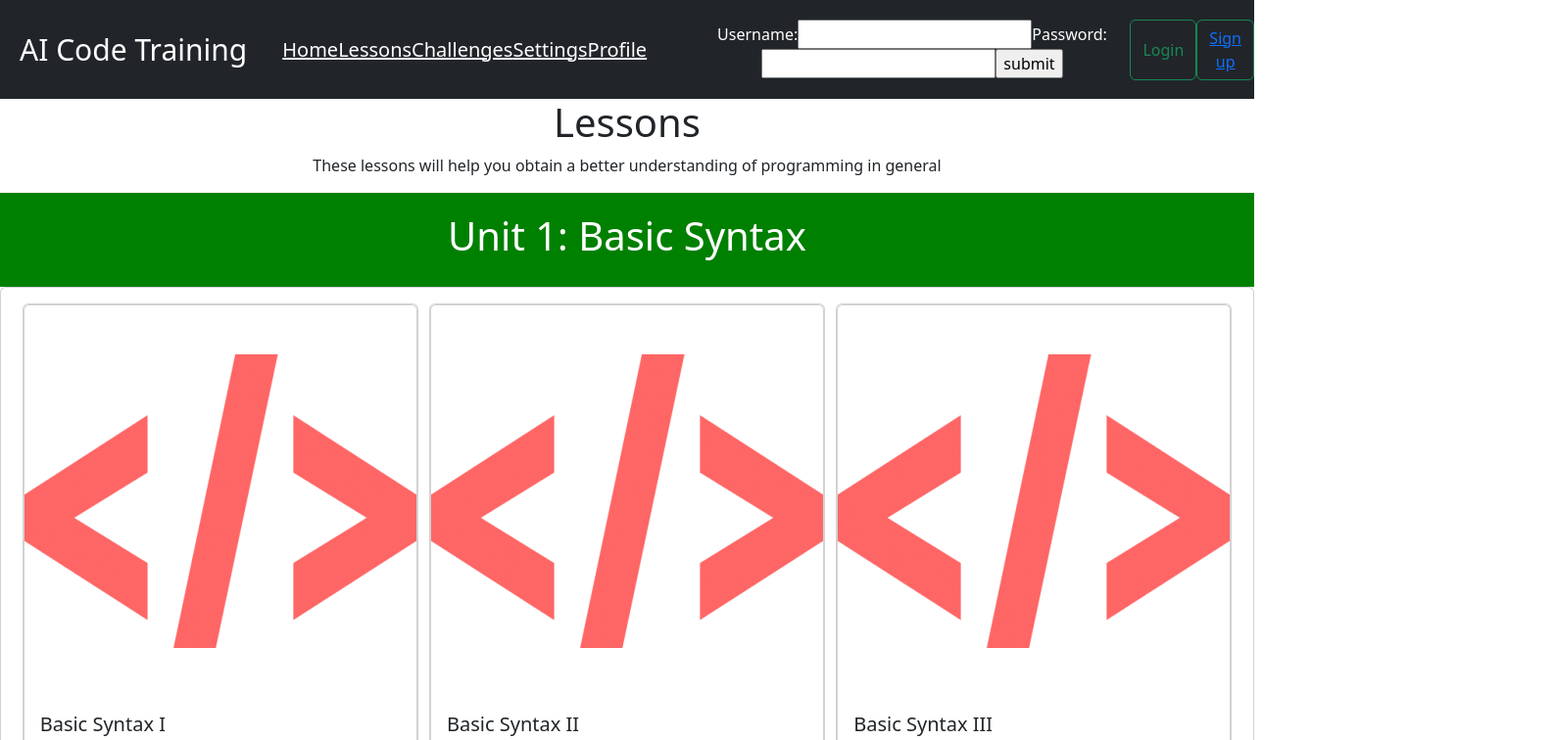
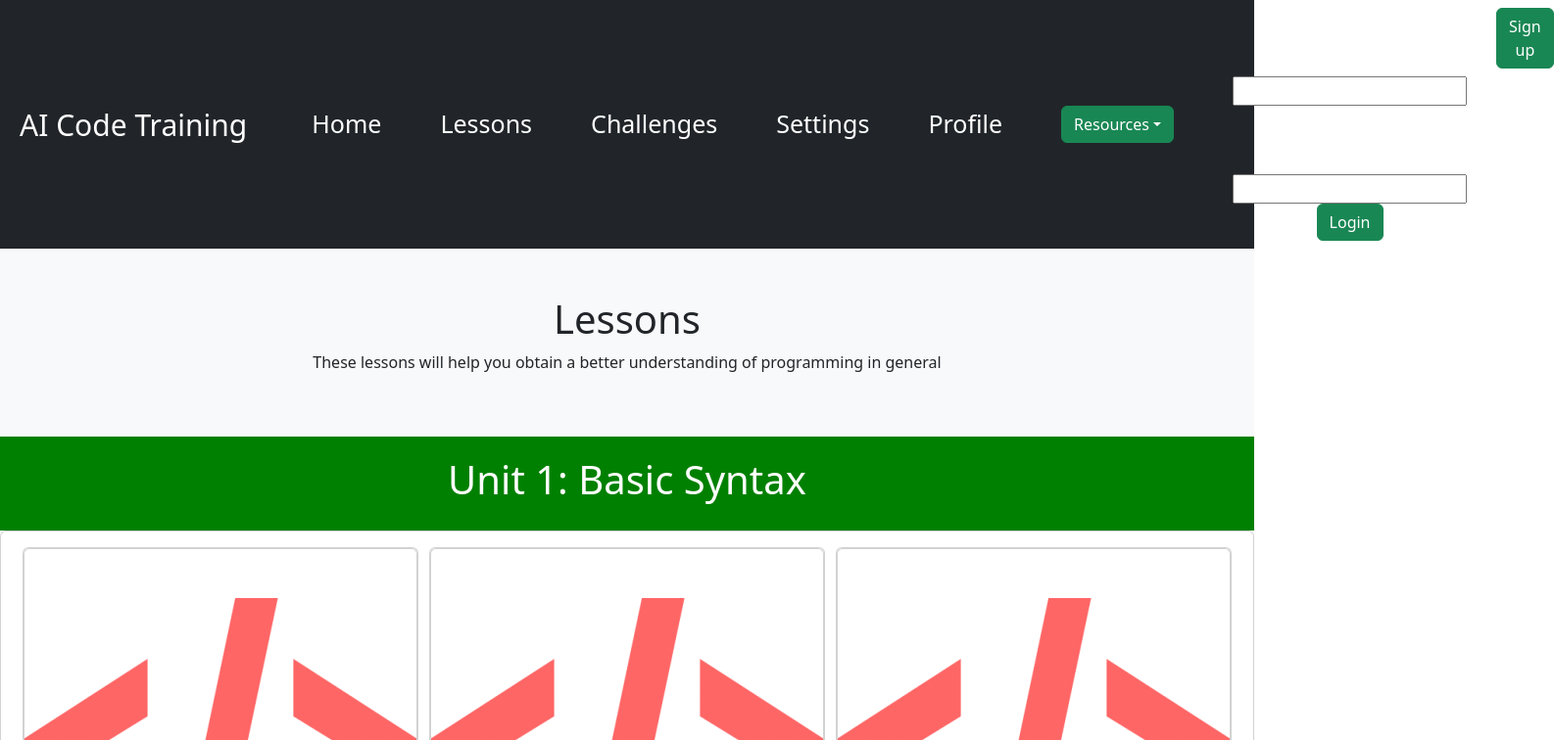
Before and after one commit to SebC750/Confession_Booth, a React (Create React App) app: page /Lessons in a window 1280 px wide. Shown: the top 756 px of the page at 98% size, 1586 px wide, since content can reach past the window. Built offline with nearby package versions, Linux system fonts and the light colour scheme.

Commit message:
git commit

```diff
--- a/src/App.css
+++ b/src/App.css
@@ -9,6 +9,17 @@
 .trix-toolbar{
   color: blue;
 }
+.navbar{
+  padding: 20px;
+}
+.profile_title{
+  padding-left: 20px;
+}
+.navbar-nav > li{
+  padding-left:30px;
+  padding-right:30px;
+}
+
 @media (prefers-reduced-motion: no-preference) {
   .App-logo {
     animation: App-logo-spin infinite 20s linear;
@@ -21,7 +32,7 @@ trix-editor {
   display: block;
   height: calc(100vh - 3rem - 98px) !important;
   overflow-y: scroll;
-  padding: 1rem;
+  padding: 200px;
   font-size: 1.3rem;
   letter-spacing: .04rem;
   line-height: 1.8rem;
@@ -60,8 +71,8 @@ trix-editor {
   height: 300px
 }
 .profile_name{
-  padding: 20px;
-
+  padding-top: 80px;
+  padding-right:1800px;
 }
 .title_padding {
   padding: 20px;
--- a/src/Challenges.js
+++ b/src/Challenges.js
@@ -13,13 +13,17 @@ import background from "./background image.jpg"
 import big from "./big_o_graph.png"
 import loop from "./Loop1.png"
 import shop from "./shop2.jpg"
-import employee from "./employee.jpg"
+import employee from "./employee.png"
+import calc from "./calculator.png"
 const Challenges = () => {
     return (
          <div>
             <Navbar> </Navbar>
+            <div class="container-fluid text-sm-center p-5 bg-light">
             <h1> Challenges </h1>
             <p> Choose a challenge to complete! </p>
+            </div>
+
             <div class="simple_program_title">
                 <h1> Simple Programs </h1>
                 </div>
@@ -49,10 +53,10 @@ const Challenges = () => {
   </div>
 </div></div>
 <div class="card mx-auto"><div class="card" >
-  <img class="card-img-top" src={shop} alt="Card image cap"/>
+  <img class="card-img-top" src={calc} alt="Card image cap"/>
   <div class="card-body">
-    <h5 class="card-title"> Shopping Cart</h5>
-    <h6 class="card-subtitle mb-2 text-muted"> Write a shopping cart program</h6>
+    <h5 class="card-title"> Calculator</h5>
+    <h6 class="card-subtitle mb-2 text-muted"> Write a simple calculator program</h6>
 
     <a href="#" class="btn btn-primary">Start</a>
 
--- a/src/Lessons.js
+++ b/src/Lessons.js
@@ -20,8 +20,10 @@ const Lessons = () => {
     return (
          <div>
             <Navbar> </Navbar>
+            <div class="container-fluid text-sm-center p-5 bg-light">
             <h1> Lessons </h1>
             <p> These lessons will help you obtain a better understanding of programming in general </p>
+            </div>
             <div class="simple_program_title">
                       <h1> Unit 1: Basic Syntax </h1>
                       </div>
--- a/src/Navbar.js
+++ b/src/Navbar.js
@@ -6,6 +6,7 @@ import {
   Routes,
   Redirect,
 } from "react-router-dom";
+import Dropdown from "react-bootstrap/Dropdown"
 import React from "react";
 import {useState} from "react";
 const Navbar = () => {
@@ -23,46 +24,64 @@ const Navbar = () => {
         <div class="collapse navbar-collapse flex-grow-0" id="navbarSupportedContent">
           <ul class="navbar-nav ml-auto">
             <li class="nav-item active">
-              <Link to="/" style={{color: "white", fontSize: "20px"}}> Home </Link>
+              <Link to="/" style={{color: "white", fontSize: "25px", textDecoration: "none"}}> Home </Link>
             </li>
             <br/>
             <li class="nav-item">
-            <Link to="/Lessons" style={{color: "white", fontSize: "20px"}}> Lessons </Link>
+            <Link to="/Lessons" style={{color: "white", fontSize: "25px",textDecoration: "none"}}> Lessons </Link>
             </li>
             <br/>
             <li class="nav-item">
 
-            <Link to="/Challenges" style={{color: "white", fontSize: "20px"}}> Challenges </Link>
+            <Link to="/Challenges" style={{color: "white", fontSize: "25px", textDecoration: "none"}}> Challenges </Link>
 
             </li>
             <br/>
             <li class="nav-item">
-            <Link to="/Settings" style={{color: "white", fontSize: "20px"}}> Settings </Link>
+            <Link to="/Settings" style={{color: "white", fontSize: "25px", textDecoration: "none"}}> Settings </Link>
             </li>
             <br/>
             <li>
-              <Link to="/Profile" style={{color: "white", fontSize: "20px"}}> Profile</Link>
+              <div class="profile_link">
+              <Link to="/Profile" style={{color: "white", fontSize: "25px", textDecoration: "none"}}> Profile</Link>
+              </div>
+            </li>
+            <li>
+              <div class="dropdown">
+              <Dropdown>
+              <Dropdown.Toggle variant="success" id="dropdown-basic">
+        Resources
+      </Dropdown.Toggle>
+
+      <Dropdown.Menu>
+        <Dropdown.Item > About Us </Dropdown.Item>
+        <Dropdown.Item > FAQ </Dropdown.Item>
+
+
+      </Dropdown.Menu>
+                </Dropdown>
+              </div>
             </li>
             <br/>
             </ul>
         </div>
         <div class="collapse navbar-collapse justify-content-end" id="navbarSupportedContent">
           <ul class="navbar-nav ml-auto">
-            <li> Profile </li>
+
             <li class="nav-item text-right">
 
           <form>
-            <label for="username" style={{color: "white"}}> Username: </label>
-            <input type="text" id="username"></input>
-            <label for="password" style={{color: "white"}}> Password: </label>
+            <label for="username" style={{color: "white", fontSize: 20, padding: 20}}> Username: </label>
+            <input type="text" id="username" ></input>
+            <label for="password" style={{color: "white", fontSize: 20, padding: 20}}> Password: </label>
             <input type="text" id="password" ></input>
-            <input type="submit" value="submit"></input>
+              <button class="btn btn-success" type="submit">Login</button>
 
           </form>
 
           </li>
-          <button class="btn btn-outline-success my-2 my-sm-0" type="submit">Login</button>
-          <div align="right"> <button class="btn btn-outline-success my-2 my-sm-0" type="submit"> <Link to="/Signup">Sign up </Link></button></div>
+
+          <div> <Link to="/Signup"><button class="btn btn-success" type="submit"> Sign up </button> </Link></div>
           <br/>
           </ul>
          </div>
--- a/src/Profile.js
+++ b/src/Profile.js
@@ -17,16 +17,27 @@ const Profile = () =>{
         <div>
             <Navbar></Navbar>
             <div align="left">
-                <h1 class="text-left" style={{margin: 20}}> Profile </h1>
+                <h1 class="text-left" style={{margin: 40}}> Profile </h1>
 
 
             </div>
-            <div class="card">
 
-            <h1 align="center" class="profile_name"> <img src={logo} align="left" class="img-thumbnail"/> Sebastian Chalarca</h1>
+
+            <div class="container-fluid">
+            <img src={logo} align="left" class="img-thumbnail"/>
+            <h1 align="center" class="profile_name">  Sebastian Chalarca</h1>
             </div>
-            <div class="card">
-                <div class="card-body">
+
+
+<br/>
+<br/>
+<br/>
+<br/>
+<br/>
+<br/>
+             <div class="container-fluid">
+
+
 
                 <div align="left">
                 <h3> Biography </h3>
@@ -41,7 +52,7 @@ const Profile = () =>{
                 <Button > <Link to="/" style={{color: "white"}}> Back to main menu </Link> </Button>
                 </div>
 
-            </div>
+
 
 
         </div>
--- a/src/TextEditor.js
+++ b/src/TextEditor.js
@@ -22,9 +22,12 @@ const TextEditor = () => {
       <div>
       <TrixEditor {...trixEditorProps} />
       <div class="card">
+
+      </div>
+      <div class="card">
               <div class="card-body" align="left">
-              <Button className='e-btn e-tbar-btn'> Submit </Button>
-              <Button className='e-btn e-tbar-btn'> Need help? </Button>
+              <Button className='btn btn-success'> Submit </Button>
+              <Button className='btn btn-success'> Need help? </Button>
               </div>
 
             </div>
--- a/src/mainpage.js
+++ b/src/mainpage.js
@@ -17,13 +17,16 @@ function Mainpage () {
     return (
         <div>
            <Navbar></Navbar>
-            <div class="title_padding">
+            <div class="container-fluid text-sm-center p-5 bg-light">
             <h1> Welcome to the AI Code Tutor Program </h1>
+
+            <p> This website allows you to learn about coding with the assistance of AI technology, which will instruct and correct your code to improve your prgramming skills. To begin, input your code onto the textbox below!</p>
             </div>
-            <p> This website allows you to learn about coding with the assistance of AI technology, which will instruct and correct your code to improve your prgramming skills. To begin, input your code onto the textbox below!</p>
-            <div  class="texteditor_props">
+            <div  class="container" >
             <TextEditor></TextEditor>
             </div>
+
+            <div  class="container">
             <h2 align="left"> Results </h2>
             <div class="card">
               <div class="card-body">
@@ -31,10 +34,6 @@ function Mainpage () {
               </div>
 
             </div>
-            <div align="right">
-            <button class="btn btn-primary p-4 rounded-0">
-     ?
-    </button>
             </div>
 
         </div>
```
Also changed, not shown: src/calculator.png (added), src/employee.png (added).
